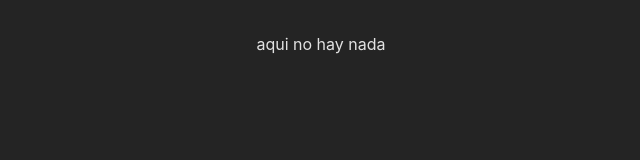
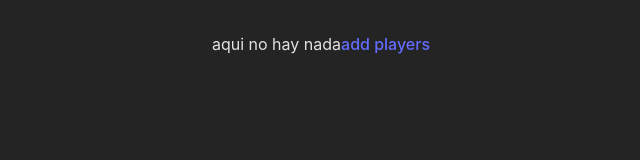
Before and after one commit to johnkleinad/score-counter, a React (Vite) app: page / in a window 1280 px wide. Shown: the top 160 px of the page, without its empty margins (319-959 px from the left). Built offline with nearby package versions, Linux system fonts and the light colour scheme.

Commit message:
add link

```diff
--- a/src/App.jsx
+++ b/src/App.jsx
@@ -5,6 +5,7 @@ function App() {
 
   return <>
     aqui no hay nada
+    <a href="/addPlayers">add players</a>
   </>
 }
 
```
